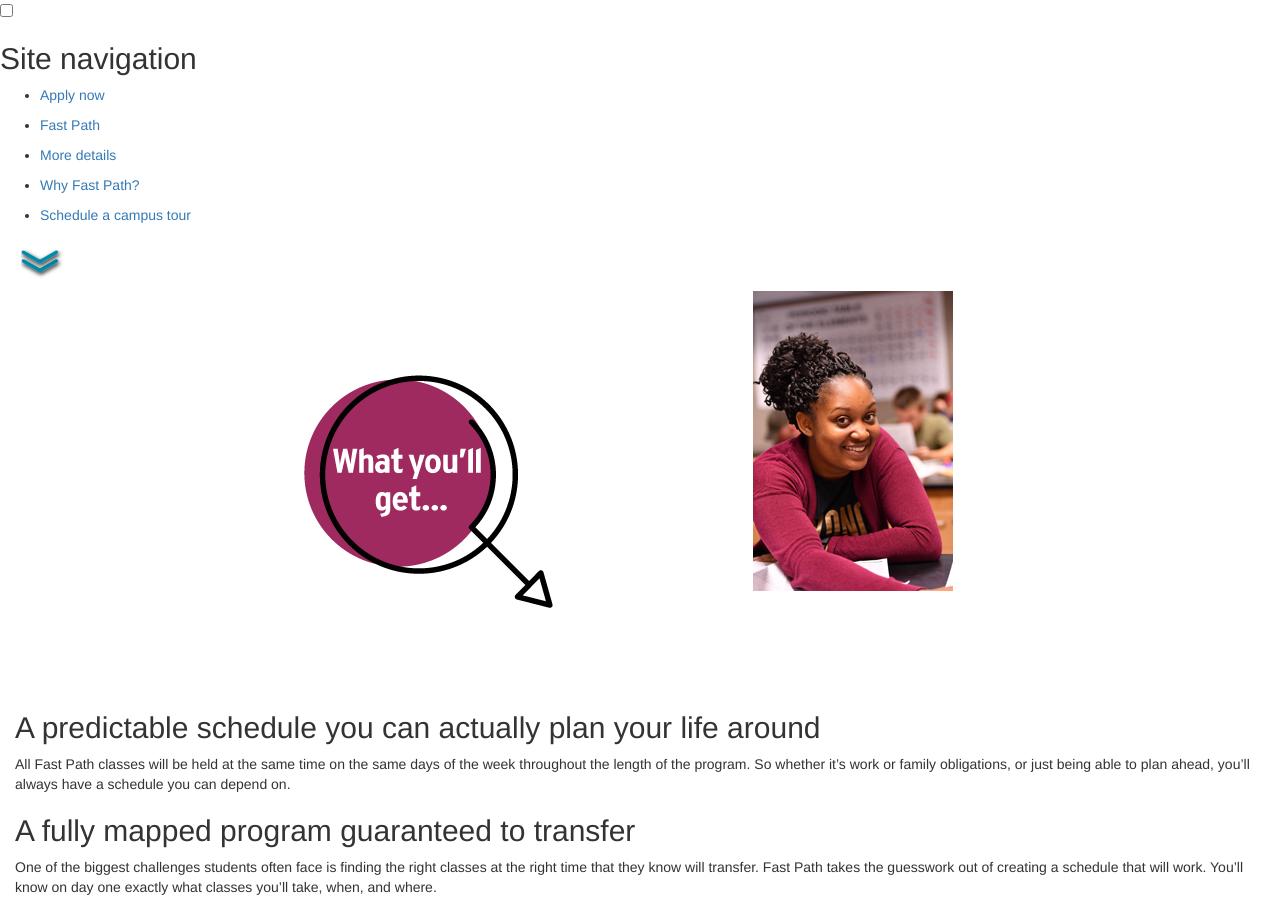
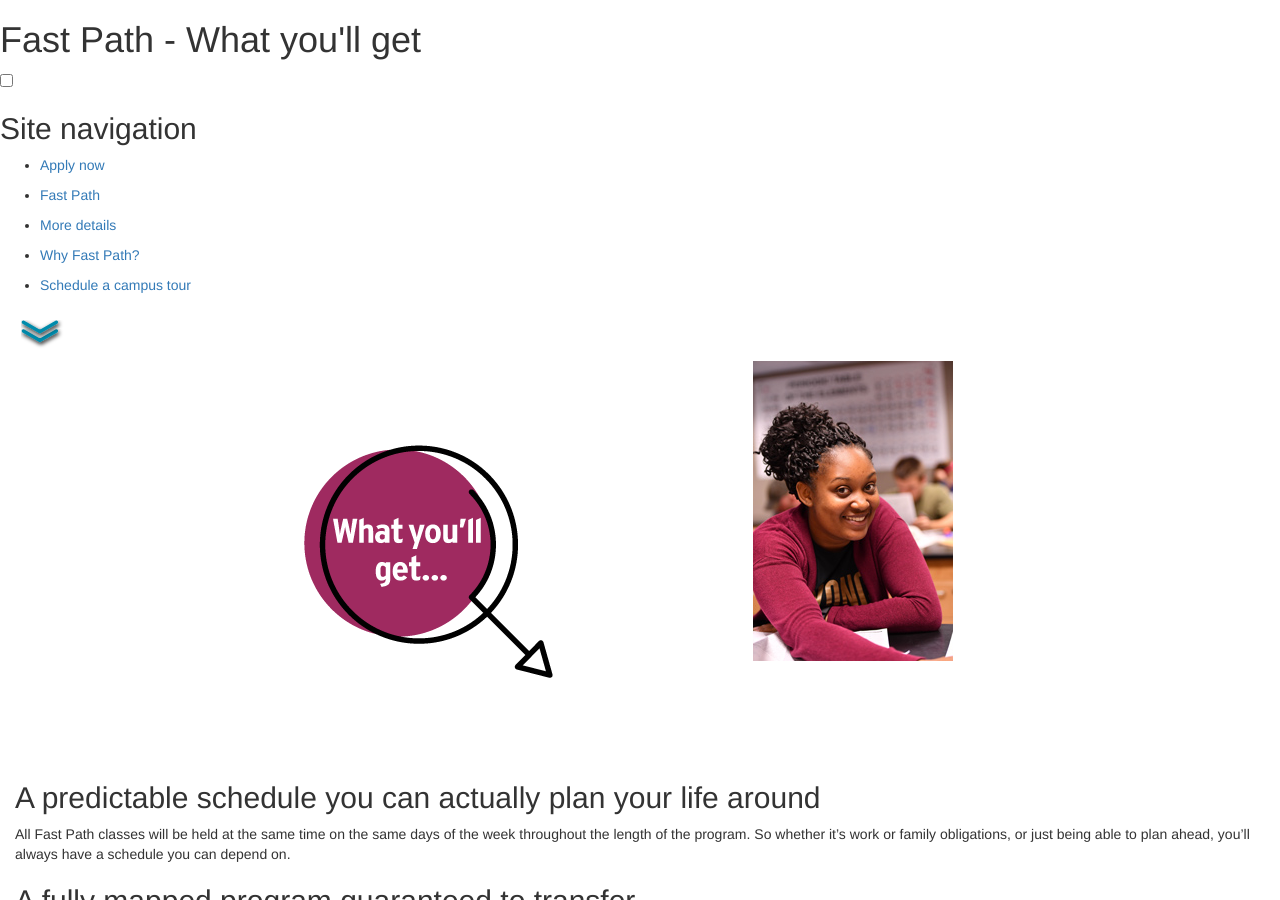
Before and after one commit to wdzajicek/jekyll-kcc-fastpath_img-zoom, a Jekyll site: the page built from why-fastpath.md, in a window 1280 px wide and 900 px high. Built offline with Jekyll 4.4.1, drawn with Linux system fonts in a browser that asks for light colours; nearby versions of some CDN libraries.

Commit message:
Swap section tags for div tags surrounding svg down arrow

```diff
--- a/_layouts/why-fastpath.html
+++ b/_layouts/why-fastpath.html
@@ -48,6 +48,7 @@
 
   </head>
     <body>
+      <h1 class="site-h1">Fast Path - What you'll get</h1>
       <!-- Hamburger navigation and full screen menu -->
       {% include navmenu.html %}
       <div class="container-fluid">
@@ -55,9 +56,9 @@
         {% include top-banner.html %}
 
         <!-- Down arrow section -->
-        <section class="down">
+        <div class="down">
           {% include down3.svg %}
-        </section>
+        </div>
 
         <div class="row top-pad-tablet">
           <div class="col-lg-2"></div>
```
